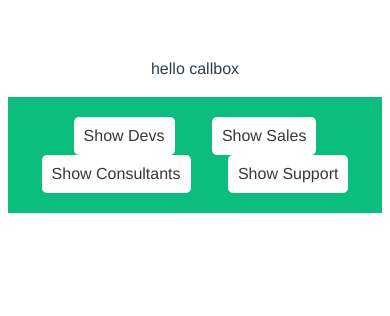
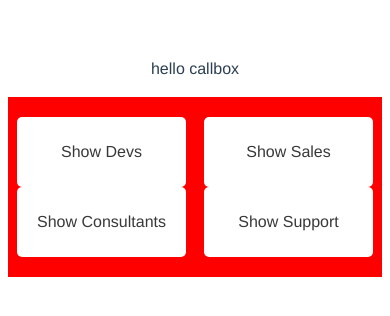
Before and after one commit to R2OH/training-updated, a Vue app: page / in a window 390 px wide. Shown: the top 316 px of the page. Built offline with nearby package versions, Linux system fonts and the light colour scheme.

Commit message:
Adding media queries for responsive design. Need to center text and resize buttons.

```diff
--- a/src/App.vue
+++ b/src/App.vue
@@ -25,5 +25,6 @@ export default {
   text-align: center;
   color: #2c3e50;
   margin-top: 60px;
+  min-width: 300px;
 }
 </style>
--- a/src/components/callBox.vue
+++ b/src/components/callBox.vue
@@ -3,28 +3,28 @@
     hello callbox
     <div class="buttonRow">
         <div v-if='!localState.devs' class="button" @click='showDevs'>
-          Show Devs
+          <p>Show Devs</p>
         </div>
         <div v-if='localState.devs' class="button" @click='hideDevs'>
-          hide Devs
+          <p>hide Devs</p>
         </div>
        <div v-if='!localState.sales' class="button" @click='showSales'>
-          Show Sales
+          <p>Show Sales</p>
         </div>
         <div v-if='localState.sales' class="button" @click='hideSales'>
-          hide Sales
+          <p>hide Sales</p>
         </div>
         <div v-if='!localState.consultants' class="button" @click='showConsultants'>
-          Show Consultants
+          <p>Show Consultants</p>
         </div>
         <div v-if='localState.consultants' class="button" @click='hideConsultants'>
-          hide Consultants
+          <p>hide Consultants</p>
         </div>
         <div v-if='!localState.support' class="button" @click='showSupport'>
-          Show Support
+          <p>Show Support</p>
         </div>
         <div v-if='localState.support' class="button" @click='hideSupport'>
-          hide Support
+          <p>hide Support</p>
         </div>
 
     </div>
@@ -217,4 +217,26 @@ export default {
   overflow-x: hidden;
   height: 400px;
 }
+/* mobile */
+@media screen and (max-width: 455px){
+  .buttonRow{
+    background-color: red;
+    display: grid;
+    grid-template-columns: 1fr 1fr;
+  }
+  .button{
+    max-height: 50px;
+    max-width: 100%;
+    text-align: center;
+    min-height: 30px;
+  }
+}
+/* tablet */
+@media screen and (min-width: 455px){
+  .buttonRow{
+    background-color: blue;
+    display: grid;
+    grid-template-columns: 1fr 1fr 1fr 1fr;
+  }
+}
 </style>
--- a/src/components/dev.vue
+++ b/src/components/dev.vue
@@ -50,5 +50,15 @@ export default {
   display: block;
   margin-bottom: 50px;
 }
+@media screen and (max-width: 1000px) and (min-width: 900px){
+  .name{
+    color: red;
+  }
+}
 
+@media screen and (max-width: 1000px) and (min-width: 900px){
+  .name{
+    color: red;
+  }
+}
 </style>
```
Also changed, not shown: 1 other file (tests, documents, lock files or other folders).
